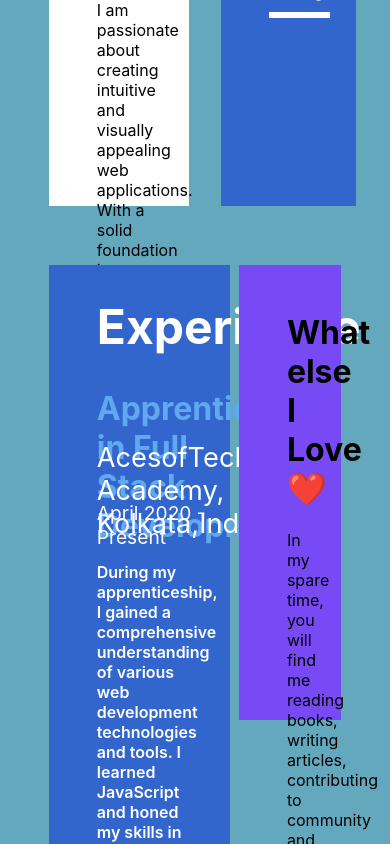
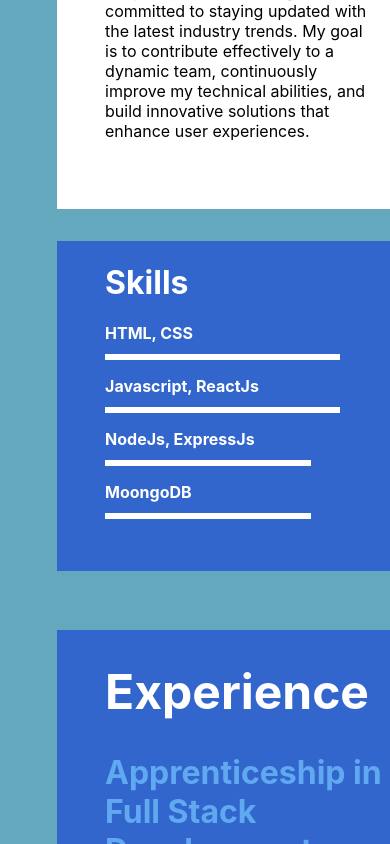
Before and after one commit to sagardas424/myportfolio, a React (Create React App) app: page / in a window 390 px wide. Shown: the part 1156-2000 px from the top of the page. Built offline with nearby package versions, Linux system fonts and the light colour scheme.

Commit message:
Update App.css

```diff
--- a/src/App.css
+++ b/src/App.css
@@ -8,7 +8,7 @@
 .header{
   width: 100%;
   height: 95vh;
-
+margin: 0 auto;
   align-content: center;
 }
 
@@ -193,7 +193,6 @@ width: 48%;
       }
 
       .content-part3{
-
         height: calc(100% - 65% - 16vh);
         width: 100%;
         display: flex;
@@ -328,5 +327,225 @@ width: 48%;
     color: rgb(1, 158, 6);
   }
 
+  .about{
+    background-color: rgb(255, 255, 255);
+    height: auto;
+    width: 100%;
 
+    }
+
+    .content-part1{
+      margin-top: 3vh;
+      height: 31%;
+      width: 100%;
+      display: flex;
+      flex-wrap: wrap;
+      justify-content: space-between;
+      gap: 2rem;
+    }
+
+    .skills{
+      background-color: #3366CC;
+      height: auto;
+      width: 100%;
+      padding-left: 3rem;
+      color: rgb(255, 255, 255);
+      }
+
+      .content-part3{
+        height: auto;
+        width: 100%;
+        display: flex;
+        flex-wrap: wrap;
+        justify-content: space-between;
+        margin-top: 6vh;
+      }
+
+      .main-content{
+        width: 117%;
+        height: auto;
+        background-color: rgb(100, 168, 190);
+        display: flex;
+        flex-wrap: wrap;
+        justify-content: center;
+      }
+      .content-part4{
+        width: 117%;
+        display: flex;
+        justify-content: space-between;
+        align-items: center;
+        flex-wrap: wrap;
+        background-color: rgb(100, 168, 190);
+      }
+      .content-part2{
+
+        height: auto;
+        width: 100%;
+        display: flex;
+        flex-wrap: wrap;
+        justify-content: space-between;
+        margin-top: 7vh;
+      }
+      .education{
+        background-color: #3366CC;
+        height: auto;
+        width: 100%;
+        }
+
+        .sub-content{
+          margin-top: 1vh;
+          margin-bottom: 1vh;
+          height: auto;
+          width: 75%;
+        }
+        .education h1{
+          padding-left: 3rem;
+          color: white;
+          font-size: 3rem;
+
+        }
+        .bca-container h3{
+          padding-left: 3rem;
+          font-size: 2rem;
+          color: #60A9F0;
+          height: 1rem;
+        }
+
+        .bca-container h4{
+          padding-left: 3rem;
+          font-size: 1.7rem;
+          color: white;
+          font-weight: 400;
+          height: 1rem;
+          margin-top: 8rem;
+        }
+        .bca-container h6{
+          padding-left: 3rem;
+          font-size: 1.2rem;
+          color: white;
+          font-weight: 400;
+          height: 1rem;
+          margin-top: 4rem;
+        }
+        .bca-container p{
+          padding-left: 3rem;
+          color: white;
+          font-weight: 600;
+          padding-right: 2rem;
+        }
+        .love{
+          background-color: #784af6;
+          height: auto;
+          width: 100%;
+          margin-top: 2rem;
+          }
+
+
+          .love h1{
+            padding-left: 3rem;
+            margin-top: 3rem;
+          }
+
+          .love p{
+            padding-left: 3rem;
+            padding-right: 1.3rem;
+            font-weight: 400;
+          }
+          .contact{
+            width: 100%;
+            height: 80%;
+            background-color: rgb(255, 255, 255);
+          }
+
+
+          .experience{
+            width: 100%;
+            height: 95%;
+            background-color: #3366CC;
+            margin-top: 2rem;
+          }
+
+          .experience h1{
+            padding-left: 3rem;
+            color: white;
+            font-size: 3rem;
+
+          }
+
+
+          .exp-container h3{
+            padding-left: 2rem;
+            font-size: 1.7rem;
+            color: #60A9F0;
+            height: 1rem;
+          }
+
+          .exp-container h4{
+            padding-left: 2rem;
+            font-size: 1.4rem;
+            color: white;
+            font-weight: 400;
+            height: 0.5vh;
+            margin-top: 4rem;
+          }
+          .exp-container h6{
+            padding-left: 2rem;
+            font-size: 1.1rem;
+            color: white;
+            font-weight: 400;
+            height: 1rem;
+            margin-top: 4rem;
+          }
+          .exp-container p{
+            padding-left: 3rem;
+            color: white;
+            font-weight: 600;
+          }
+
+          .project{
+            width: 100%;
+            height: auto;
+            margin-top: 5rem;
+            margin-left: 2rem;
+            margin-right: 2rem;
+            background-color: #784af6;
+          }
+
+          .project > h1{
+            text-align: center;
+          }
+          .project > h4{
+            margin-left: 2rem;
+          }
+
+          .project p{
+            padding-left: 3rem;
+            padding-right: 2.5rem;
+            font-weight: 400;
+            color: white;
+          }
+          .header{
+            width: 117%;
+            height: 95vh;
+          margin: 0 auto;
+            align-content: center;
+          }
+
+          .contact{
+            width: 100%;
+            height: 80%;
+            background-color: rgb(255, 255, 255);
+          }
+
+          .contact h1{
+            padding-left: 3rem;
+            margin-top: 3rem;
+            font-size: 10vw;
+          }
+
+          .contact p{
+            padding-left: 3rem;
+            font-size: 2.7vw;
+
+          }
 }
```
